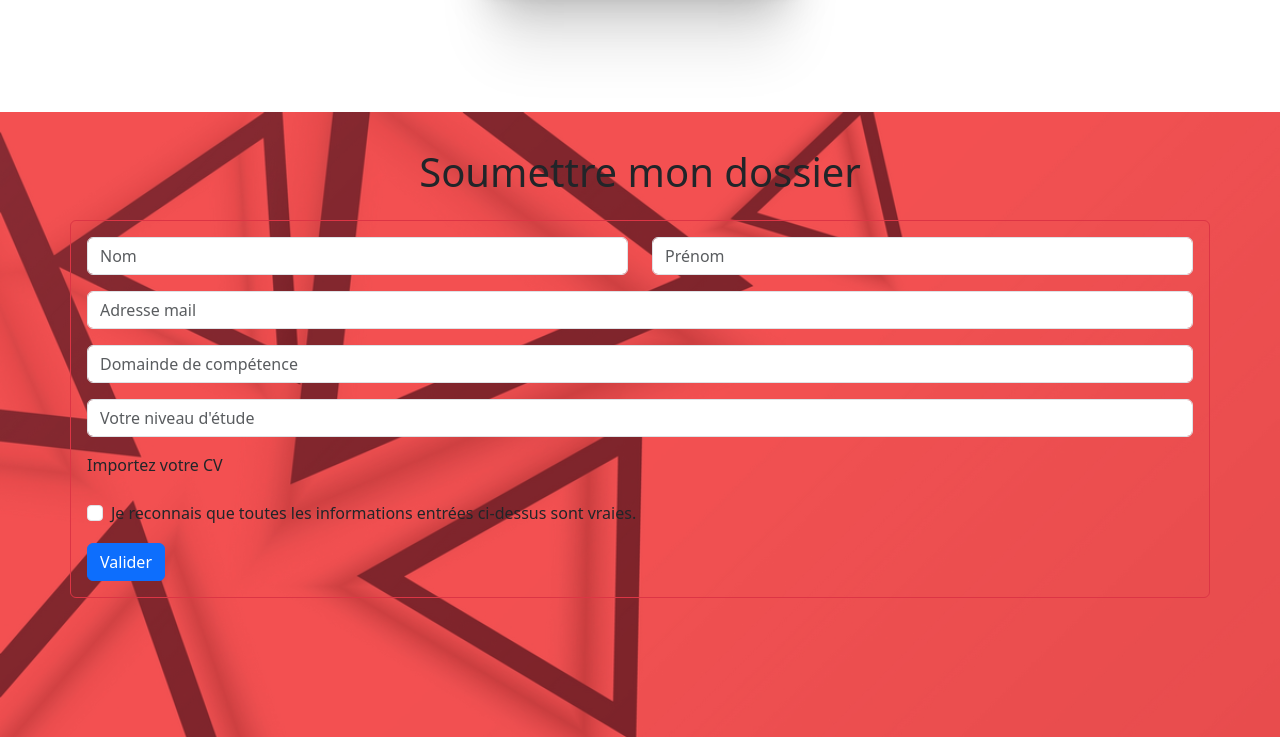
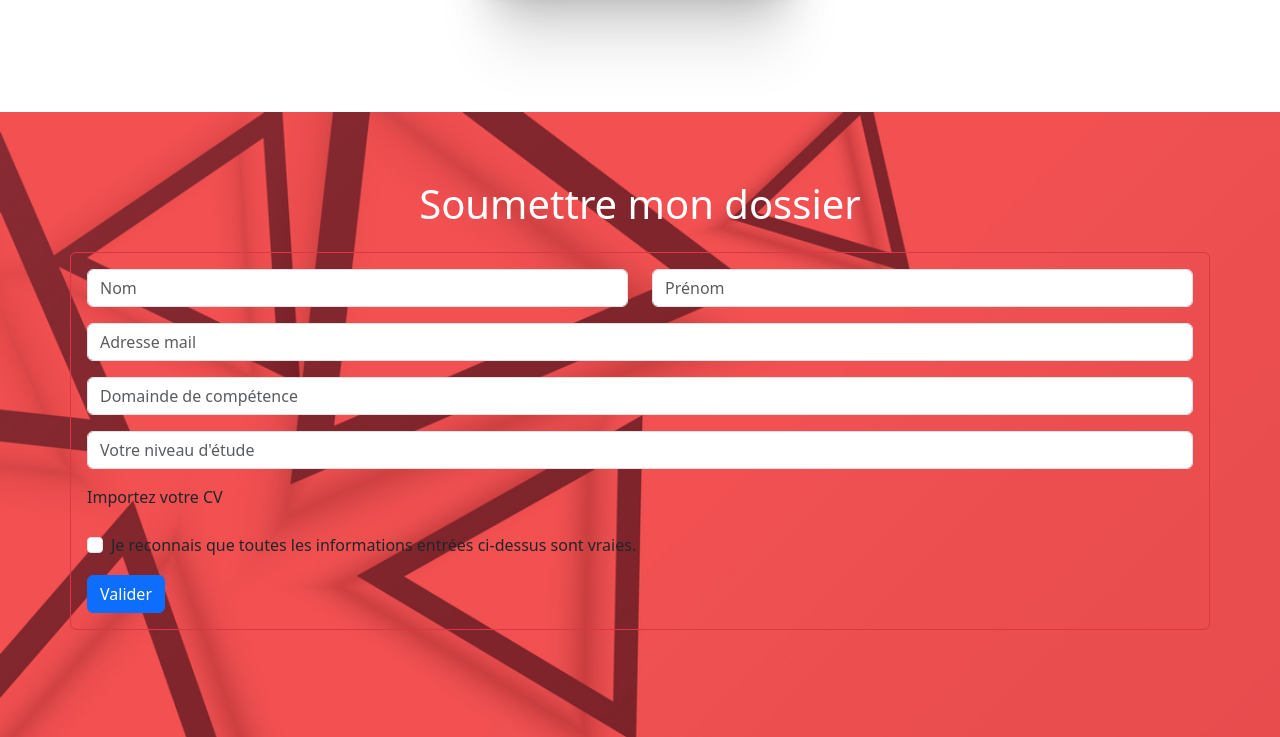
Before and after one commit to Alcimovich-NOUBISSI/nexstart, a plain HTML site: page index.html in a window 1280 px wide. Shown: the part 2040-2777 px from the top of the page. Drawn offline with nearby package versions, Linux system fonts and the light colour scheme; a web font is replaced by a local one.

Commit message:
fix contact

```diff
--- a/index.html
+++ b/index.html
@@ -121,9 +121,9 @@
     </section>
 
     <section id="Contact" >
-      <div class="contact position-relative p-3">
+      <div class="contact position-relative p-3 py-5">
           <div class="p-1 mx-auto">
-            <h1 class="text-center p-3" >Soumettre mon dossier</h1>
+            <h1 class="text-center p-3 text-white" >Soumettre mon dossier</h1>
             <form  class="form border border-danger rounded mx-auto container p-3 col-xxl-9 w-100 ">
                 <div class="row mb-3">
                     <div class="col">
@@ -180,7 +180,7 @@
           </div>
           <div class="position-absolute bottom-0" >
             <h2 class="text-center p-3" >NextStart</h2>
-            <p className='text-center' >
+            <p className='text-center text-white' >
               Postuler maintenant et prenez le premier pas vers une carrière enrichissante!
               Profiter de nos opportunités demploi variées et trouvez le poste qui correspond à vos compétences et à vos ambitions professionnelles.
               Chez <b>NextStep</b>, nous nous engageons à simplifier votre recherche demploie et à vous offrir un accompagement
```
